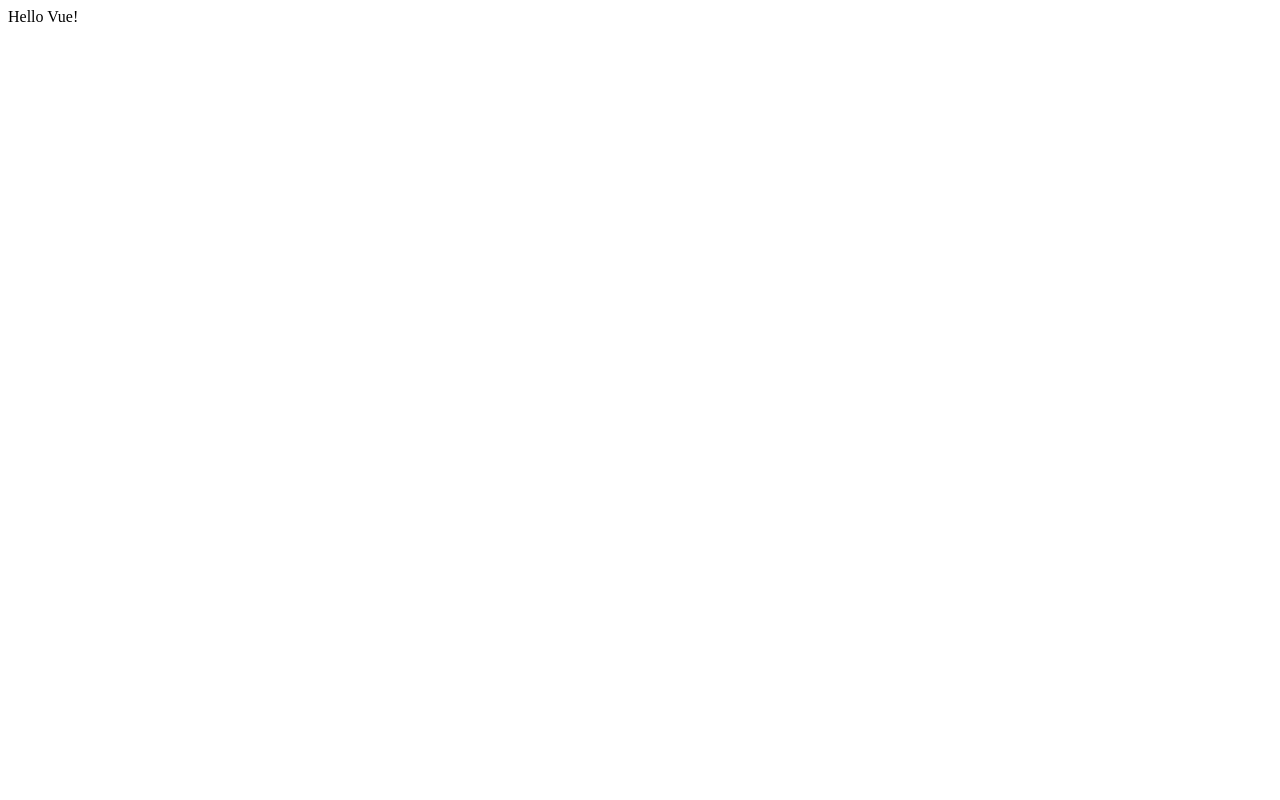
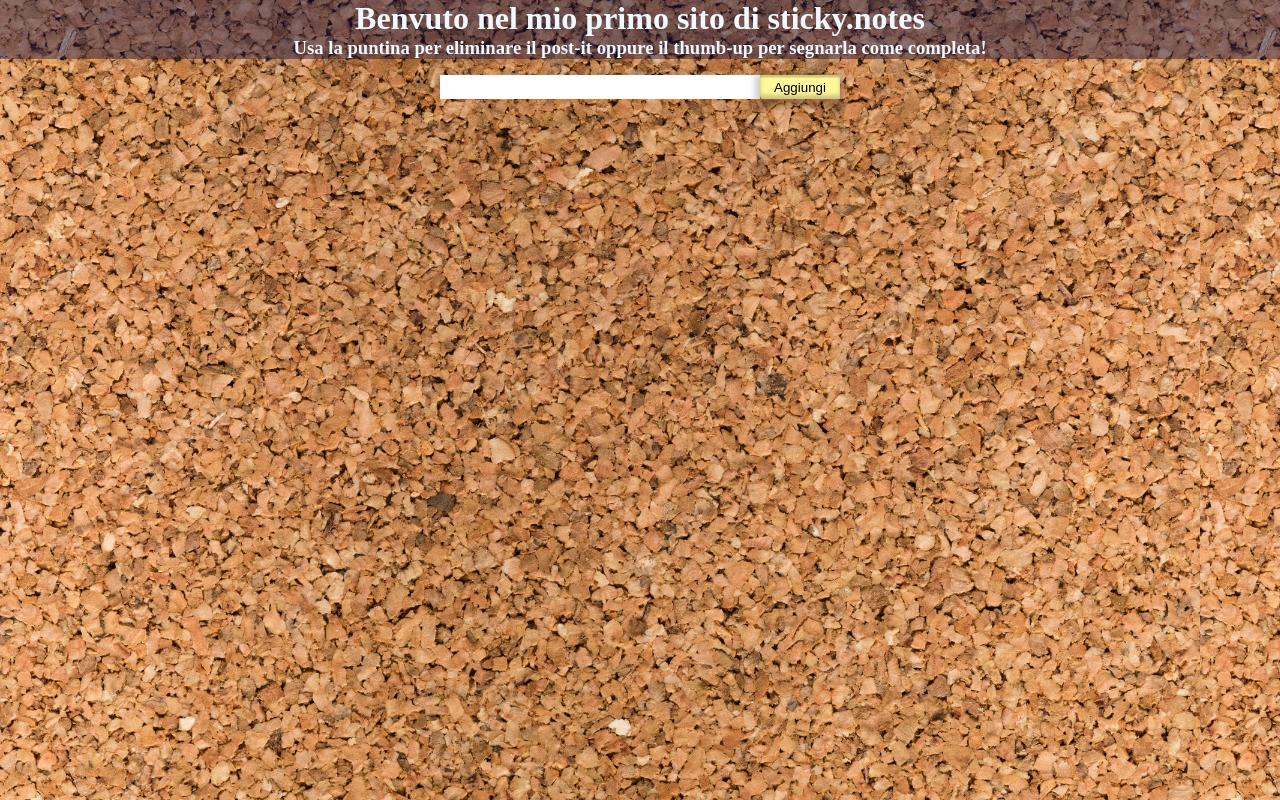
Before and after one commit to LeonardoRinaldi92/vue-todolist, a plain HTML site: page index.html in a window 1280 px wide. Drawn offline with nearby package versions, Linux system fonts and the light colour scheme.

Commit message:
struttura idea post-it

```diff
--- a/assets/css/style.css
+++ b/assets/css/style.css
@@ -0,0 +1,42 @@
+* {
+    margin: 0;
+    padding: 0;
+    box-sizing: border-box;
+}
+
+main {
+    height: 100vh;
+    width: 100%;
+    background-image: url(../img/decorative-background-cork-detai_23-2148210093.avif);
+    background-size: contain;
+    text-align: center;
+    color: aliceblue;
+}
+
+main h1,
+main h3 {
+    background-color: rgba(15, 15, 66, 0.43);
+
+}
+
+#post-it {
+    margin-top: 1rem;
+}
+
+#testoAggiungi {
+    width: 20rem;
+    height: 1.5rem;
+    border: none;
+}
+
+#bottoneAggiungi {
+    height: 1.5rem;
+    width: 5rem;
+    background-color: rgb(255,247,154);
+    border: none;
+    border-radius:0 0 0 3px/4px;
+  box-shadow:
+    inset 0 -4px 4px rgba(0,0,0,0.2),
+    inset 0 2.5px 1px rgba(0,0,0,0.2),
+    0 5px 6px 5px rgba(0,0,0,0.2);
+}
--- a/index.html
+++ b/index.html
@@ -11,7 +11,21 @@
 <body>
 <script src="https://unpkg.com/vue@3/dist/vue.global.js"></script>
 
-<div id="app">{{ message }}</div>
+<div id="app">
+    <main>
+        <h1>
+            Benvuto nel mio primo sito di sticky.notes
+        </h1>
+        <h3>
+            Usa la puntina per eliminare il post-it oppure il thumb-up per segnarla come completa!
+        </h3>
+        <div id="post-it">
+            <input type="text" name="testoAggiungi" id="testoAggiungi">
+            <button id="bottoneAggiungi">Aggiungi</button>
+
+        </div>
+    </main>
+</div>
 
 <script src="./assets/js/main.js"></script>
 </body>
```
Also changed, not shown: assets/img/decorative-background-cork-detai_23-2148210093.avif (added).
